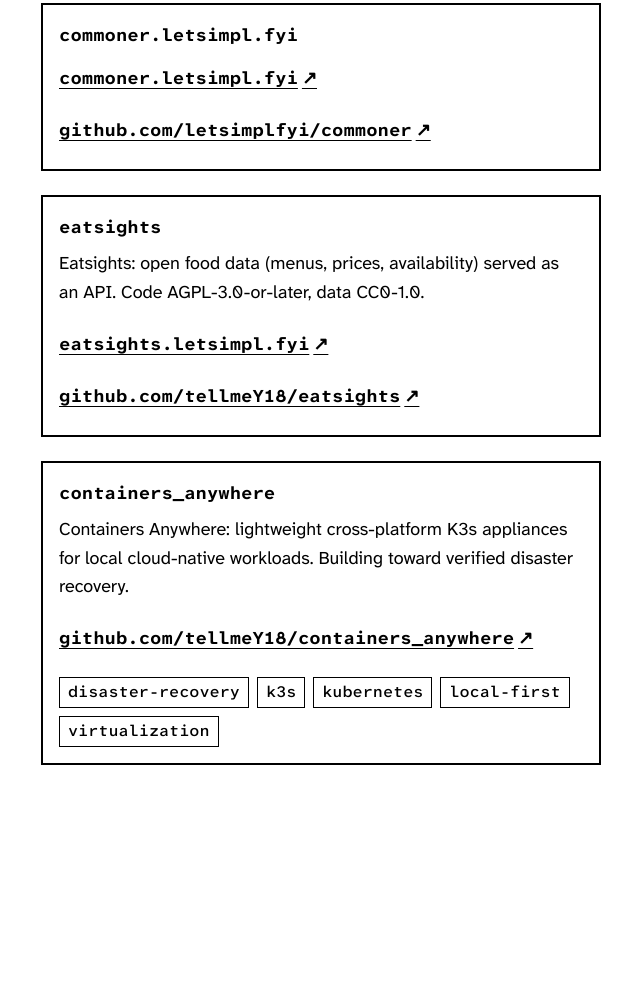
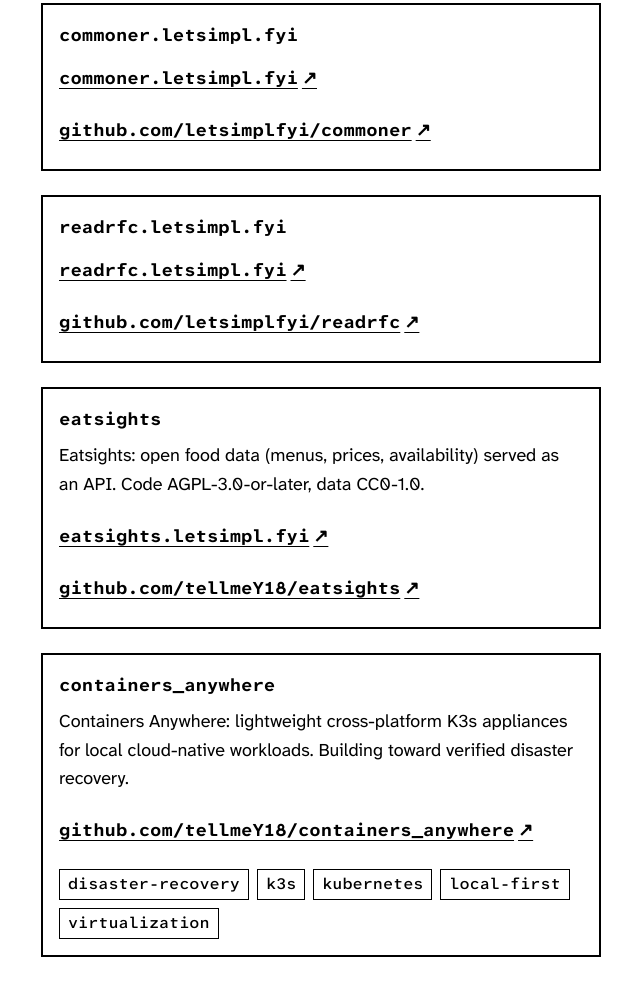
Before and after one commit to letsimplfyi/letsimpl.fyi, a plain HTML site: page public/index.html in a window 1280 px wide. Shown: the part 1760-2755 px from the top of the page, without its empty margins (319-959 px from the left). Before the commit the page ends 2637 px from the top, so only its background shows below. Drawn offline with Linux system fonts and the light colour scheme; no server answers.

Commit message:
Add readrfc.letsimpl.fyi to the project list (name and links only; description awaits the founder)

```diff
--- a/public/index.html
+++ b/public/index.html
@@ -97,6 +97,14 @@
       </ul>
     </article>
     <article class="ls-card">
+      <h3>readrfc.letsimpl.fyi</h3>
+      <!-- COPY: readrfc description (founder). Awaiting the founder's text. -->
+      <ul class="ls-links">
+        <li><a class="ls-out" href="https://readrfc.letsimpl.fyi">readrfc.letsimpl.fyi</a></li>
+        <li><a class="ls-out" href="https://github.com/letsimplfyi/readrfc">github.com/letsimplfyi/readrfc</a></li>
+      </ul>
+    </article>
+    <article class="ls-card">
       <h3>eatsights</h3>
       <p class="ls-prose">Eatsights: open food data (menus, prices, availability) served as an API. Code AGPL-3.0-or-later, data CC0-1.0.</p>
       <ul class="ls-links">
```
Also changed, not shown: 1 other file.
